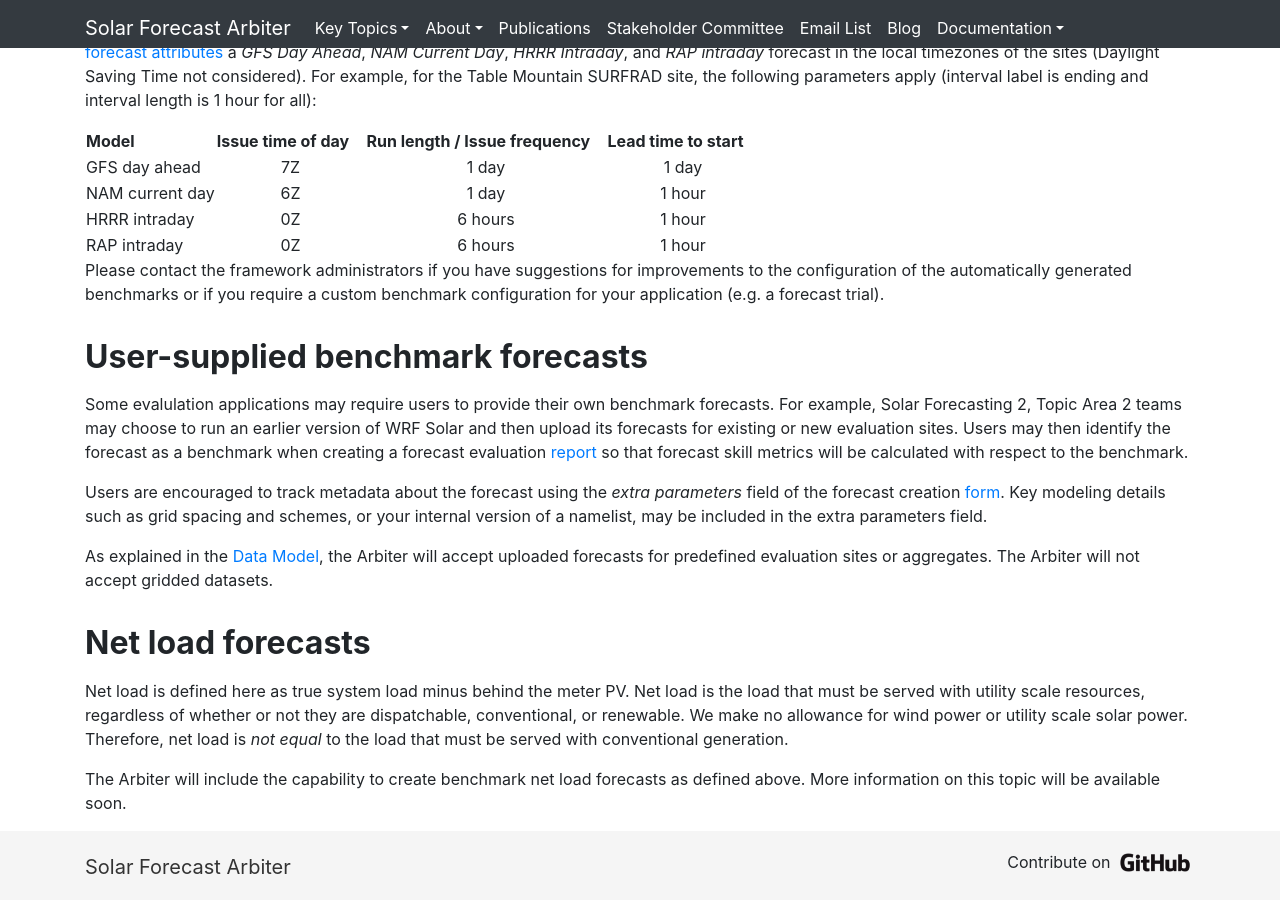
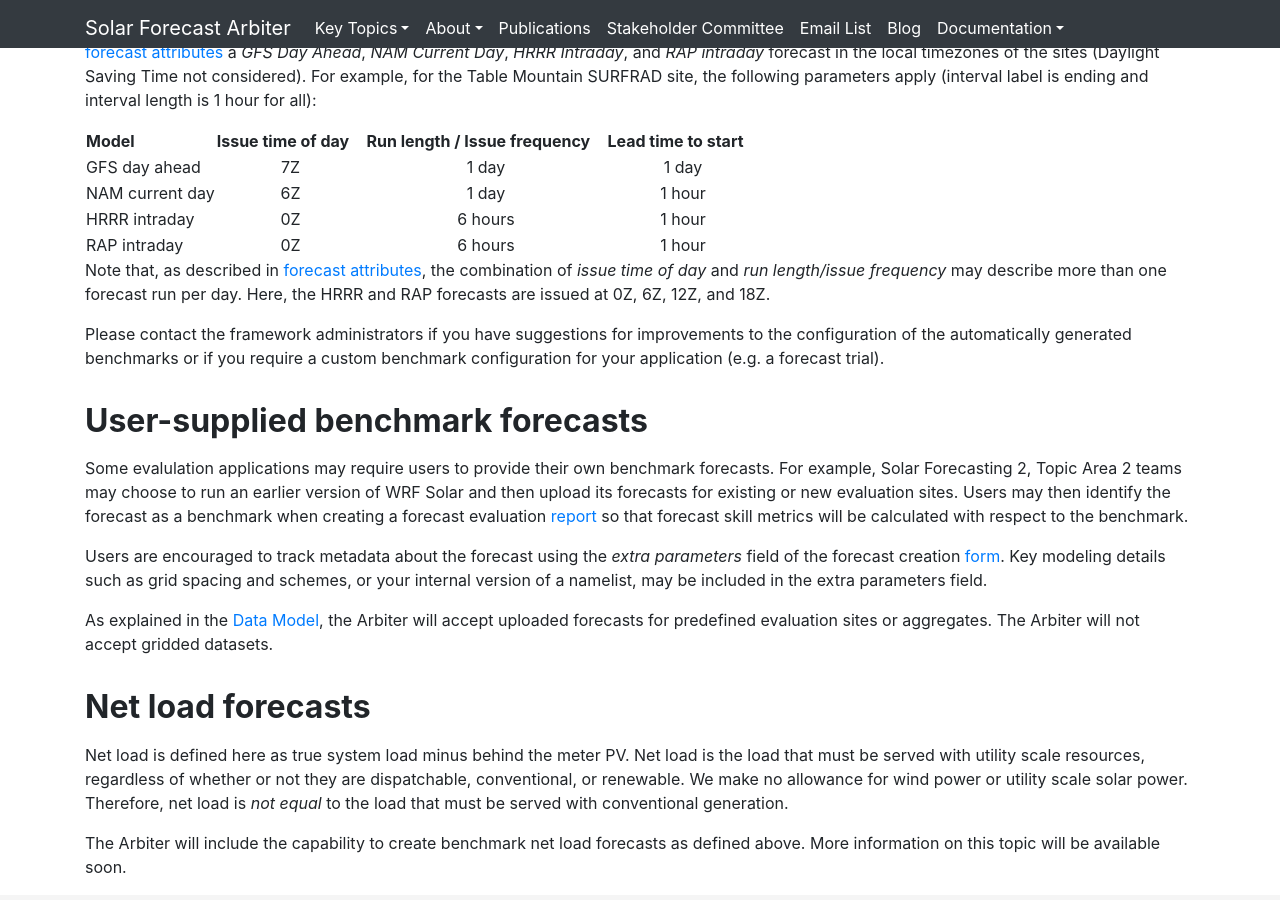
Before and after one commit to SolarArbiter/SolarArbiter.github.io, a Jekyll site: the page built from benchmarks.md, in a window 1280 px wide and 900 px high, scrolled down 1425 px. Built offline with Jekyll 4.4.1, drawn with Linux system fonts in a browser that asks for light colours; comment, search, counter and statistics services are not loaded; our own code applies the rules of GitHub Pages for plain Markdown files.

Commit message:
one run, two run, red run, blue run

```diff
--- a/benchmarks.md
+++ b/benchmarks.md
@@ -87,6 +87,11 @@
 | HRRR intraday | 0Z | 6 hours | 1 hour |
 | RAP intraday | 0Z | 6 hours | 1 hour |
 
+Note that, as described in [forecast attributes](/definitions/#forecastattrs),
+the combination of *issue time of day* and *run length/issue frequency*
+may describe more than one forecast run per day. Here, the HRRR and RAP
+forecasts are issued at 0Z, 6Z, 12Z, and 18Z.
+
 Please contact the framework administrators if you have suggestions for
 improvements to the configuration of the automatically generated
 benchmarks or if you require a custom benchmark configuration for your
```
